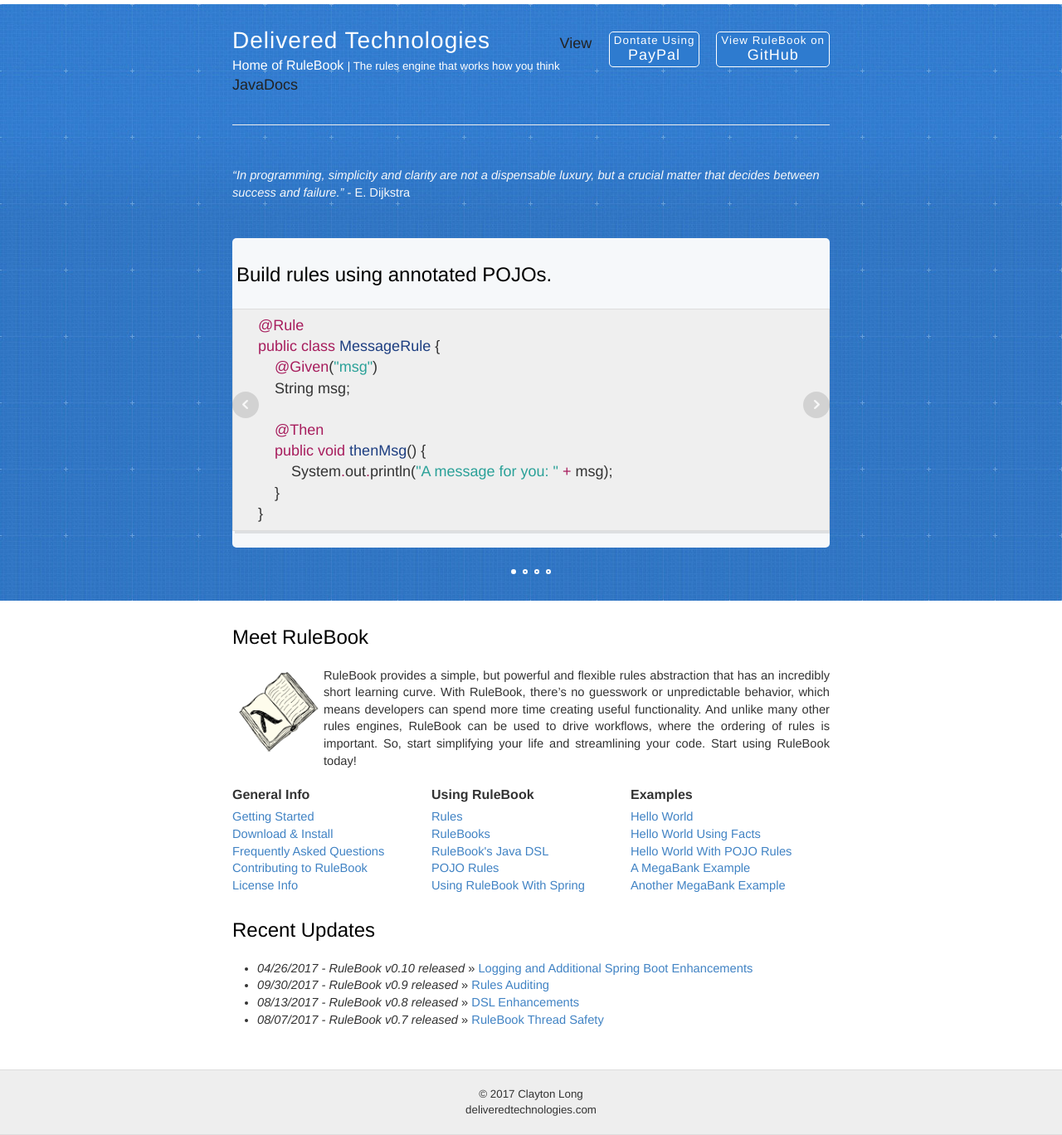
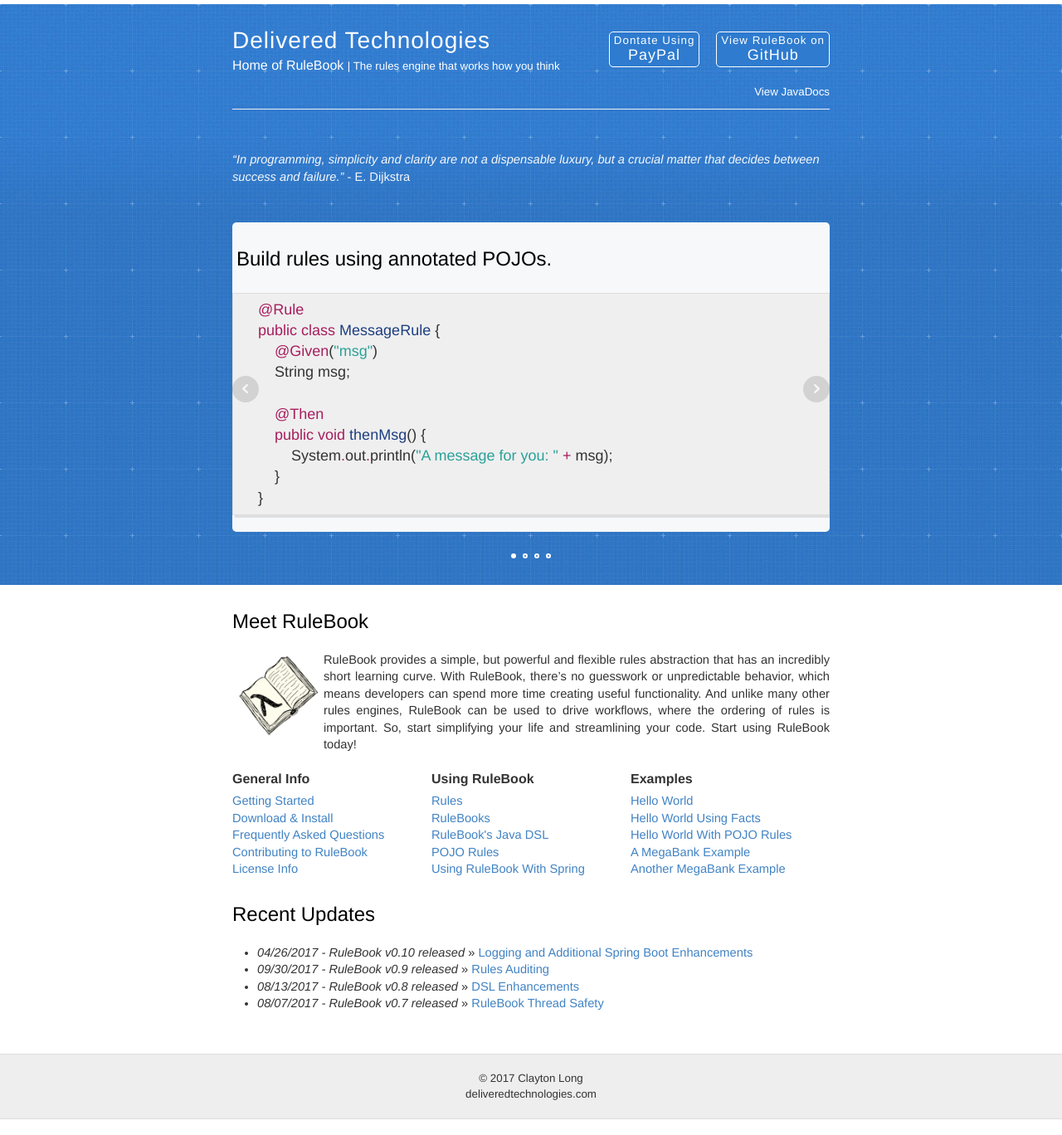
Before and after one commit to deliveredtechnologies/deliveredtechnologies.github.io, a Jekyll site: the page built from index.html, in a window 1280 px wide. Shown: the whole page at 83% size. Built offline with Jekyll 4.4.1, drawn with Linux system fonts in a browser that asks for light colours; nearby versions of some CDN libraries.

Commit message:
Update default.html

```diff
--- a/_layouts/default.html
+++ b/_layouts/default.html
@@ -13,7 +13,7 @@
     <link rel="stylesheet" type="text/css" href="{{ site.baseurl }}/css/unslider.css" />
     <link rel="stylesheet" type="text/css" href="{{ site.baseurl }}/css/unslider-dots.css" />
     <link rel="stylesheet" type="text/css" href="{{ site.baseurl }}/style.css" />
-    <link rel="stylesheet" type="text/css" href="{{ site.baseurl }}/extensions.css" />
+    <link rel="stylesheet" type="text/css" href="{{ site.baseurl }}/css/extensions.css" />
     <link rel="alternate" type="application/rss+xml" title="{{ site.name }} - {{ site.description }}" href="{{ site.baseurl }}/feed.xml" />
     <link href='http://fonts.googleapis.com/css?family=Roboto:400,100,100italic,300,300italic,400italic,500,500italic,700,700italic,900,900italic' rel='stylesheet' type='text/css'>
 
```
